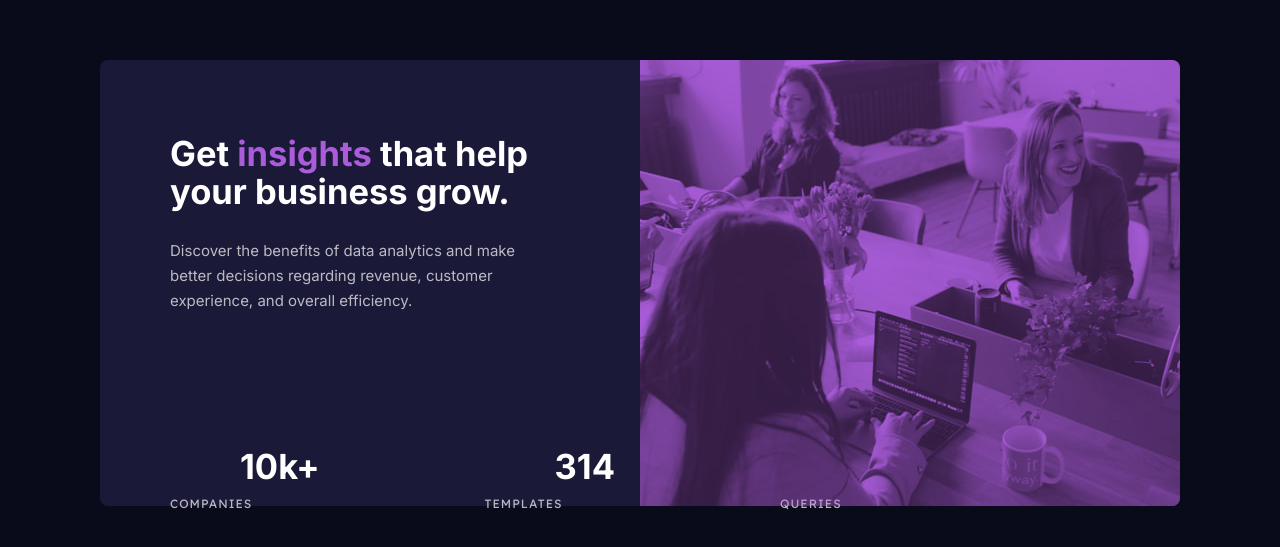
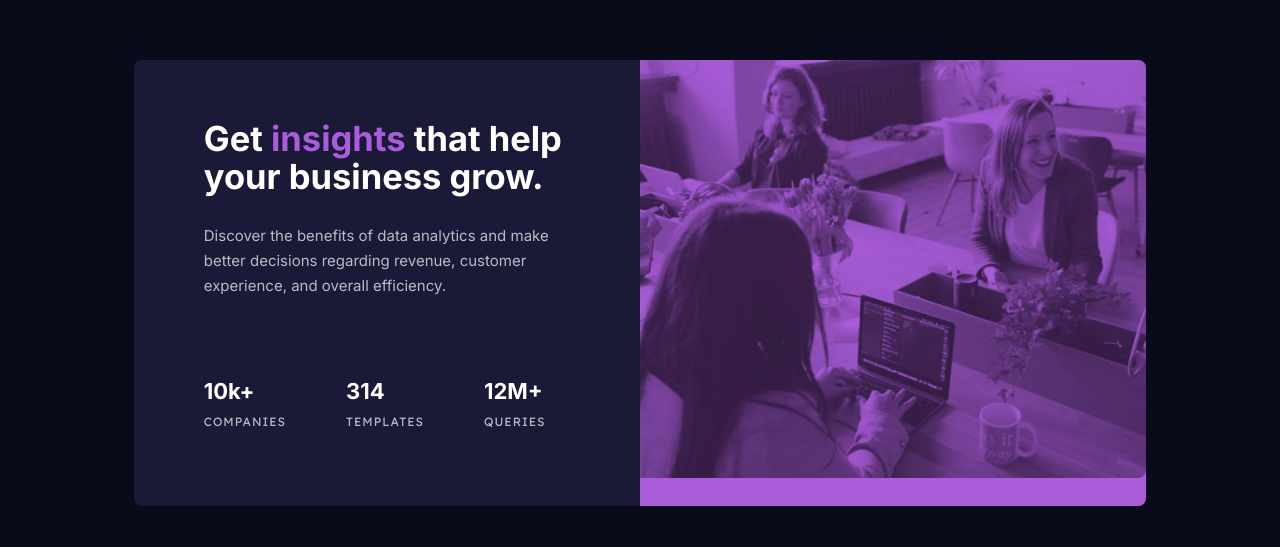
Before and after one commit to Harshi786/Stats-preview-card-component, a plain HTML site: page index.html in a window 1280 px wide. Shown: the part 117-664 px from the top of the page. Drawn offline with Linux system fonts and the light colour scheme.

Commit message:
Add files via upload

```diff
--- a/style.css
+++ b/style.css
@@ -34,13 +34,13 @@ p {
     justify-content: center;
     flex-direction: row-reverse;
     border-radius: 8px;
-    width: 1080px;
+    width:79.1%;
     height: 446px;
     background-color: var(--Darkdesaturatedblue);
 }
 
 .card {
-    width: 540px;
+    width: 50%;
     border-radius: 8px;
     display: inline-block;
 }
@@ -51,7 +51,7 @@ p {
 }
 
 .hero {
-    width: 540px;
+    width:50%;
     height: 446px;
     background-color: var(--Softviolet);
     border-radius: 0 8px 8px 0;
@@ -63,7 +63,7 @@ p {
     mix-blend-mode: multiply;
     border-radius: 0 8px 8px 0;
     background-repeat: no-repeat;
-    background-size: contain;
+    background-size:cover;
     display: block;
 }
 
@@ -84,37 +84,40 @@ p {
     opacity: 0.3;
 }
 
-h1 {
+.first_heading {
     color: var(--White);
     font-size: 34.5px;
     font-weight: 700;
     line-height: 38px;
-    margin: 75px 95px 0px 70px;
+    padding: 0 10px;
+    margin: 60px 60px 0px 60px;
 }
 
-h1 span {
+.first_heading span {
     color: var(--Softviolet);
 }
 
-.txt {
+.txt {  padding: 0 10px;
         font-weight: 400;
         color: var(--White);
         line-height: 25px;
         opacity: 70%;
-        margin: 27px 95px 0px 70px;
+        margin: 27px 60px 0px 60px;
 }
 
 .nums {
+    /* border: 1px solid  yellow; */
     color: var(--White);
     display: flex;
-    margin-top: 60px;
+    margin-top: 70px;
+    padding: 10px;
 }
 
 .item {
-    margin-left: 70px;
+    margin-left: 60px;
 }
 
-h2 {
+.item h1 {
     font-size: 22px;
     /* opacity: 90%; */
 }
@@ -134,7 +137,7 @@ h2 {
 .container {
     display: flex;
     flex-direction: column;
-    width: 260px;
+    width: 260px;;
     height: auto;
 }
 
@@ -144,7 +147,7 @@ h2 {
 
 
 .hero {
-    width: 260px;
+    width:260px;
     /* height:auto; */
     background-color: var(--Softviolet);
     border-radius: 8px 8px 0 0;
@@ -152,7 +155,7 @@ h2 {
 }
 
 .hero-overlay {
-    width: 260px;
+    width:260px;
 }
 
 .hero .desk_img {
@@ -161,11 +164,11 @@ h2 {
 }
 
 #cardone {
-    width: 260px;
+    width:260px;
     height: auto;
 }
 
-h1 { margin:35px 15px 0 15px ;
+.first_heading { margin:35px 15px 0 15px ;
     text-align: center;
     font-size: 22px;
     line-height: 1.3;
@@ -189,7 +192,8 @@ h1 { margin:35px 15px 0 15px ;
     margin: auto ;
 }
 
-h2 {
+.item h1 {
+ margin-top: 5px;
  font-size: 20px;
  line-height: 1.1;
  text-align: center;
```
